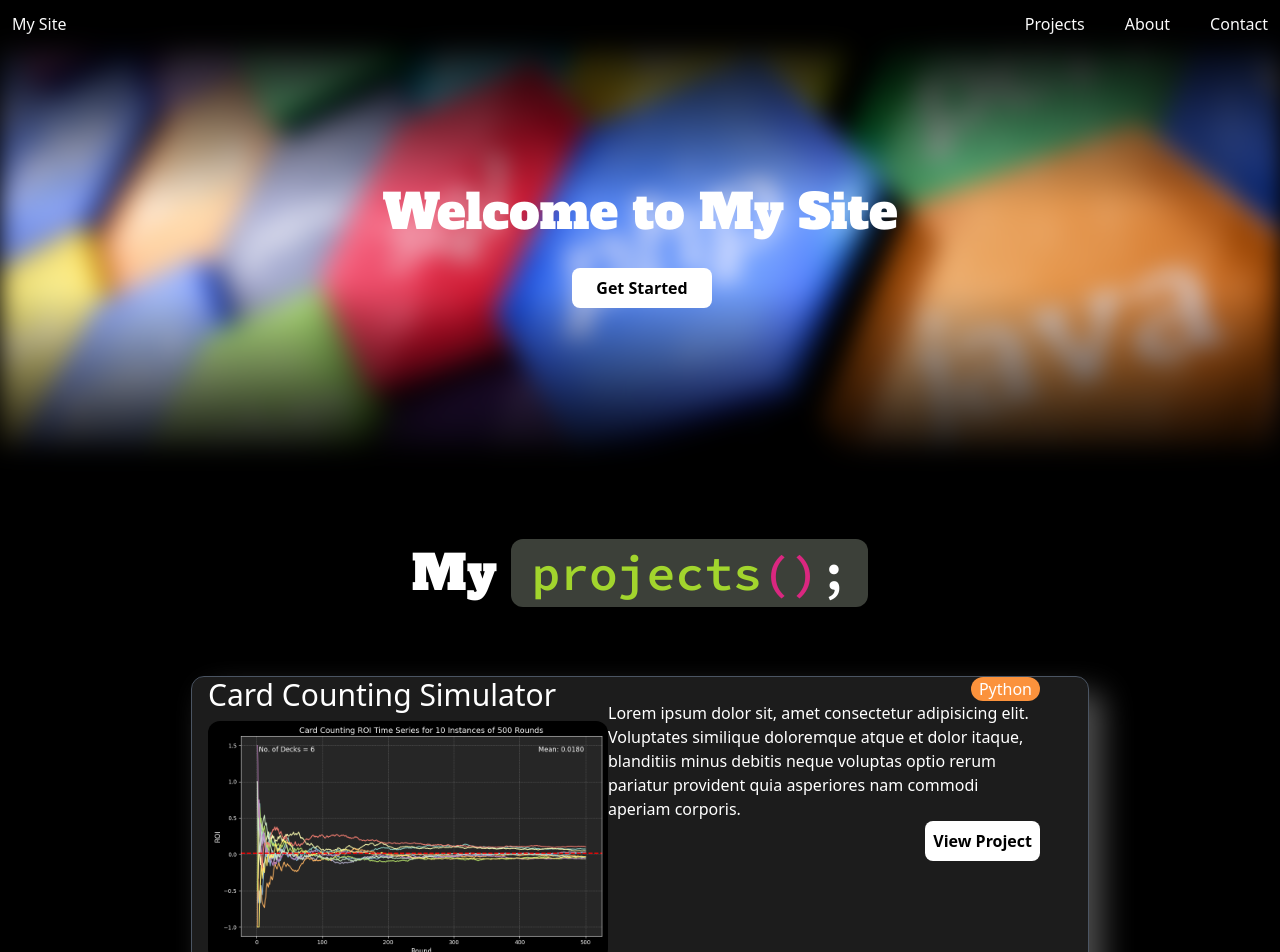
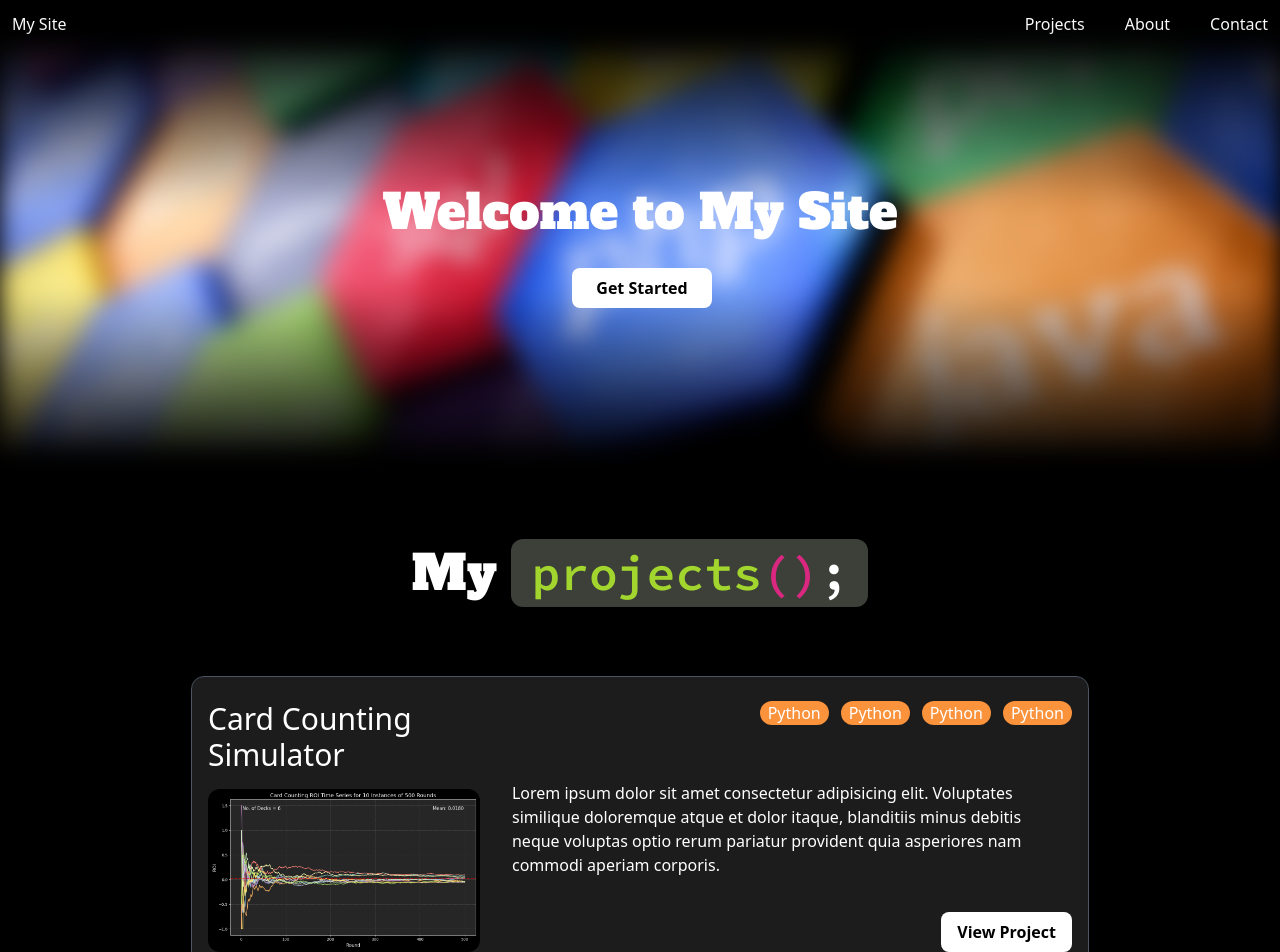
Before and after one commit to ryan-bert/my-website, a React (Create React App) app: page / in a window 1280 px wide. Shown: the top 952 px of the page. Built offline with nearby package versions, Linux system fonts and the light colour scheme.

Commit message:
Fixed Tags

```diff
--- a/src/components/project-card.tsx
+++ b/src/components/project-card.tsx
@@ -2,24 +2,42 @@ import Tag from "./tag";
 
 export default function ProjectCard() {
   return (
-    <div
-      className="flex flex-row h-[300px] px-4 my-10 mx-40 rounded-xl bg-secondary outline outline-1 outline-gray-600 shadow-[15px_15px_30px_rgba(255,255,255,0.3)] transition-transform duration-300 ease-in-out hover:scale-105"
-    >
-      <div className="flex flex-col h-full">
-        <h1 className="text-3xl pb-2">Card Counting Simulator</h1>
+    <div className="flex flex-row h-auto px-4 py-6 my-10 mx-40 rounded-xl bg-secondary outline outline-1 outline-gray-600 shadow-lg transition-transform duration-300 ease-in-out hover:scale-105">
+      {/* Left Column: Heading and Image */}
+      <div className="flex flex-col justify-start w-1/3 pr-4">
+        <h1 className="text-3xl pb-4">Card Counting Simulator</h1>
         <img
           src="simulation.png"
           alt="Code"
-          className="max-h-[80%] object-contain rounded-xl"
+          className="object-cover rounded-xl max-w-full max-h-60"
         />
       </div>
-      <div className="flex flex-col h-full w-1/2">
-        <div className="text-right">
-          <Tag />
+
+      {/* Right Column: Tags, Description, and Button */}
+      <div className="flex flex-col justify-between w-2/3 pl-4 relative">
+        {/* Tags in the top right */}
+        <div className="absolute top-0 right-0">
+          <div className="flex flex-row space-x-3 ">
+            <Tag />
+            <Tag />
+            <Tag />
+            <Tag />
+          </div>
         </div>
-        <p>Lorem ipsum dolor sit, amet consectetur adipisicing elit. Voluptates similique doloremque atque et dolor itaque, blanditiis minus debitis neque voluptas optio rerum pariatur provident quia asperiores nam commodi aperiam corporis.</p>
-        <div className="text-right">
-          <button className="w-fit p-2 my-button">
+
+        {/* Description Text */}
+        <div className="flex-grow mt-20">
+          <p className="text-white">
+            Lorem ipsum dolor sit amet consectetur adipisicing elit. Voluptates
+            similique doloremque atque et dolor itaque, blanditiis minus debitis
+            neque voluptas optio rerum pariatur provident quia asperiores nam
+            commodi aperiam corporis.
+          </p>
+        </div>
+
+        {/* Button in the bottom right */}
+        <div className="text-right mt-4">
+          <button className="w-fit px-4 py-2 my-button">
             View Project
           </button>
         </div>
--- a/src/components/tag.tsx
+++ b/src/components/tag.tsx
@@ -1,5 +1,5 @@
 export default function Tag() {
     return (
-        <p className="inline-block px-2 bg-orange-400 rounded-2xl">Python</p>
+        <p className="px-2 bg-orange-400 rounded-2xl">Python</p>
     );
 }
```
